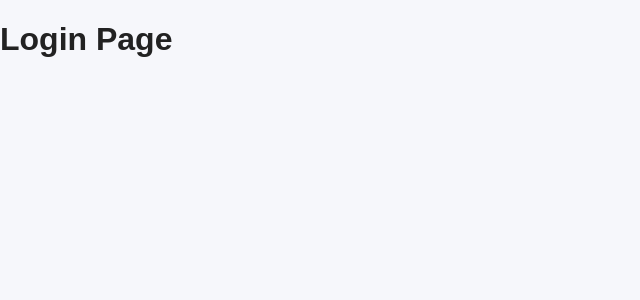
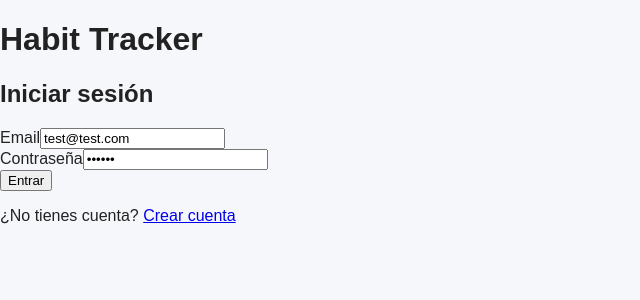
Before and after one commit to CarmenOrtiz12/habit-tracker-web, a React (Vite) app: page / in a window 1280 px wide. Shown: the top 300 px of the page, without its empty margins (0-640 px from the left). Built offline with nearby package versions, Linux system fonts and the light colour scheme.

Commit message:
feat: add axios for API requests and implement authentication and habit management services

```diff
--- a/package.json
+++ b/package.json
@@ -10,6 +10,7 @@
     "preview": "vite preview"
   },
   "dependencies": {
+    "axios": "^1.16.1",
     "react": "^19.2.6",
     "react-dom": "^19.2.6",
     "react-router-dom": "^7.15.1"
--- /dev/null
+++ b/src/api/client.ts
@@ -0,0 +1,17 @@
+import axios from "axios";
+
+const api = axios.create({
+  baseURL: "http://localhost:8000",
+});
+
+api.interceptors.request.use((config) => {
+  const token = localStorage.getItem("access_token");
+
+  if (token) {
+    config.headers.Authorization = `Bearer ${token}`;
+  }
+
+  return config;
+});
+
+export default api;
--- a/src/pages/DashboardPage.tsx
+++ b/src/pages/DashboardPage.tsx
@@ -1,3 +1,85 @@
+import { useEffect, useState } from "react";
+
+import {
+  getTodayHabits,
+  completeHabitToday,
+} from "../services/habitService";
+
+type Habit = {
+  id: number;
+  name: string;
+  description: string | null;
+  frequency: string;
+  completed_today: boolean;
+  completed_date: string | null;
+  streak: number;
+};
+
 export default function DashboardPage() {
-    return <h1>Dashboard Page</h1>;
+  const [habits, setHabits] = useState<Habit[]>([]);
+  const [loading, setLoading] = useState(true);
+
+  useEffect(() => {
+    async function loadHabits() {
+      try {
+        const data = await getTodayHabits();
+        setHabits(data);
+      } catch (error) {
+        console.error(error);
+      } finally {
+        setLoading(false);
+      }
+    }
+
+    loadHabits();
+  }, []);
+
+  if (loading) {
+    return <p>Cargando hábitos...</p>;
+  }
+
+  async function handleCompleteHabit(habitId: number) {
+    try {
+        await completeHabitToday(habitId);
+        const updatedHabits = await getTodayHabits();
+        setHabits(updatedHabits);
+    } catch (error) {
+        console.error(error);
+    }
+  }
+
+  return (
+    <main>
+      <h1>Dashboard</h1>
+
+      {habits.length === 0 ? (
+        <p>No tienes hábitos registrados.</p>
+      ) : (
+        <ul>
+          {habits.map((habit) => (
+            <li key={habit.id}>
+              <h3>{habit.name}</h3>
+
+              <p>{habit.description}</p>
+
+              <p>
+                Estado:{" "}
+                {habit.completed_today
+                  ? "✅ Completado"
+                  : "❌ Pendiente"}
+              </p>
+
+              <p>🔥 Streak: {habit.streak}</p>
+
+              {!habit.completed_today && (
+                <button onClick={() => handleCompleteHabit(habit.id)}>
+                    Completar hoy
+                </button>
+              )}
+            </li>
+          ))}
+        </ul>
+      )}
+    </main>
+  );
 }
--- a/src/pages/LoginPage.tsx
+++ b/src/pages/LoginPage.tsx
@@ -1,3 +1,62 @@
+import { useState } from "react";
+import { useNavigate, Link } from "react-router-dom";
+
+import { login } from "../services/authService";
+
 export default function LoginPage() {
-  return <h1>Login Page</h1>;
+  const navigate = useNavigate();
+
+  const [email, setEmail] = useState("test@test.com");
+  const [password, setPassword] = useState("123456");
+  const [error, setError] = useState("");
+
+  async function handleSubmit(event: React.FormEvent<HTMLFormElement>) {
+    event.preventDefault();
+    setError("");
+
+    try {
+      const data = await login(email, password);
+
+      localStorage.setItem("access_token", data.access_token);
+
+      navigate("/dashboard");
+    } catch {
+      setError("Credenciales inválidas");
+    }
+  }
+
+  return (
+    <main>
+      <h1>Habit Tracker</h1>
+      <h2>Iniciar sesión</h2>
+
+      <form onSubmit={handleSubmit}>
+        <div>
+          <label>Email</label>
+          <input
+            type="email"
+            value={email}
+            onChange={(event) => setEmail(event.target.value)}
+          />
+        </div>
+
+        <div>
+          <label>Contraseña</label>
+          <input
+            type="password"
+            value={password}
+            onChange={(event) => setPassword(event.target.value)}
+          />
+        </div>
+
+        {error && <p>{error}</p>}
+
+        <button type="submit">Entrar</button>
+      </form>
+
+      <p>
+        ¿No tienes cuenta? <Link to="/register">Crear cuenta</Link>
+      </p>
+    </main>
+  );
 }
--- /dev/null
+++ b/src/services/authService.ts
@@ -0,0 +1,16 @@
+import api from "../api/client";
+
+export async function login(email: string, password: string) {
+  const formData = new URLSearchParams();
+
+  formData.append("username", email);
+  formData.append("password", password);
+
+  const response = await api.post("/login", formData, {
+    headers: {
+      "Content-Type": "application/x-www-form-urlencoded",
+    },
+  });
+
+  return response.data;
+}
--- /dev/null
+++ b/src/services/habitService.ts
@@ -0,0 +1,11 @@
+import api from "../api/client";
+
+export async function getTodayHabits() {
+  const response = await api.get("/habits/today");
+  return response.data;
+}
+
+export async function completeHabitToday(habitId: number) {
+  const response = await api.post(`/habits/${habitId}/complete-today`);
+  return response.data;
+}
```
Also changed, not shown: 1 other file (tests, documents, lock files or other folders).
